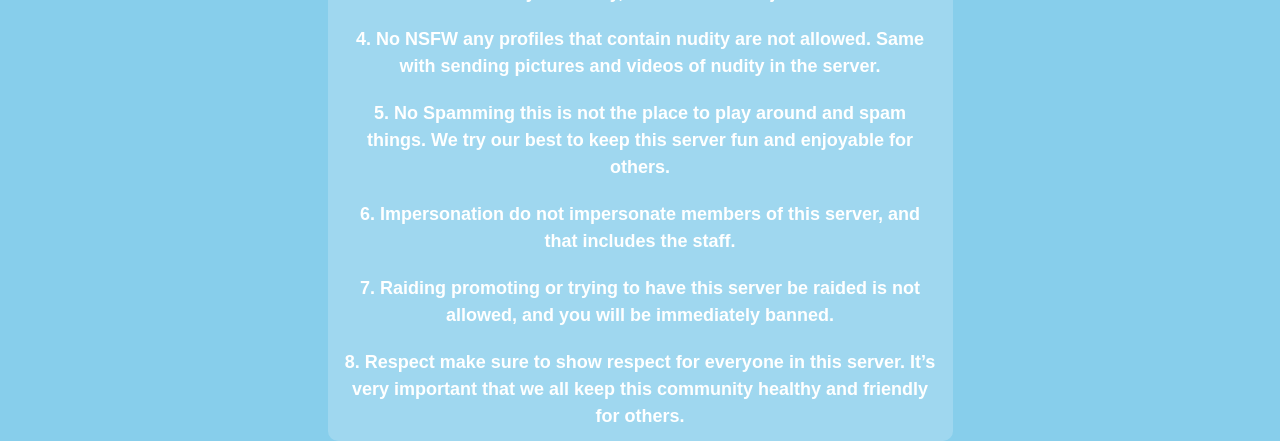
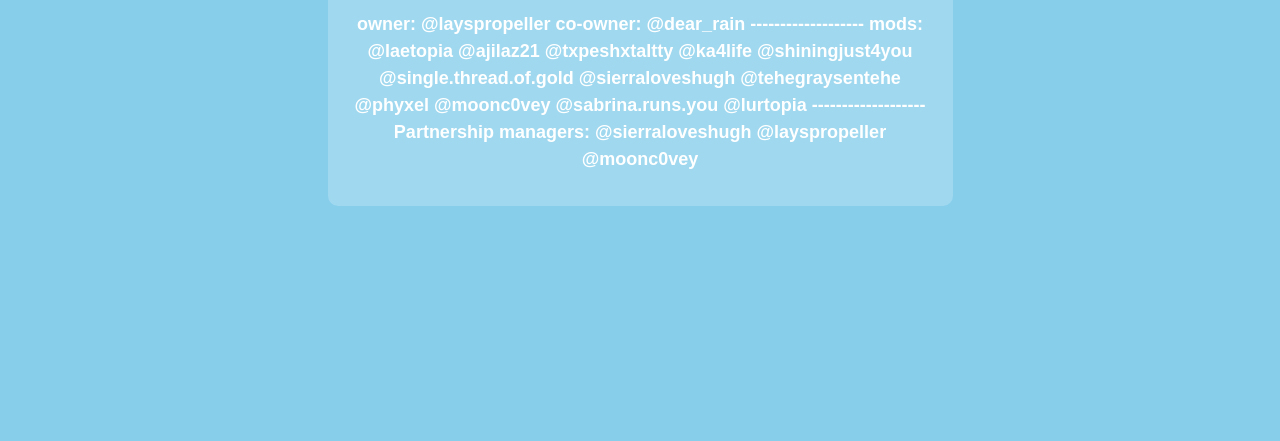
Before and after one commit to thisishowtomorrowmoves/Saturn, a plain HTML site: page staff.html in a window 1280 px wide. Shown: the part 459-900 px from the top of the page. Drawn offline with Linux system fonts and the light colour scheme.

Commit message:
Update staff.html

```diff
--- a/staff.html
+++ b/staff.html
@@ -134,17 +134,31 @@
         <!-- The info-box (text box) goes below the button -->
         <div class="info-box">
             <h1>Staff List</h1>
-            <p>1. Any acts of hate in this community will not be tolerated. And it will result in a permanent ban if you do so.</p>
-            <p>2. Follow Discord’s guidelines & terms. That includes being over the age of (13 and older.)</p>
-            <p>3. Spreading someone’s personal information is not allowed, things like house address, full name, and any other personal things. We take this very seriously, and this is not a joke to us.</p>
-            <p>4. No NSFW any profiles that contain nudity are not allowed. Same with sending pictures and videos of nudity in the server.</p>
-            <p>5. No Spamming this is not the place to play around and spam things. We try our best to keep this server fun and enjoyable for others.</p>
-            <p>6. Impersonation do not impersonate members of this server, and that includes the staff.</p>
-            <p>7. Raiding promoting or trying to have this server be raided is not allowed, and you will be immediately banned.</p>
-            <p>8. Respect make sure to show respect for everyone in this server. It’s very important that we all keep this community healthy and friendly for others.</p>
-            <p>9. Keep chat in English. In order for staff to watch over and make sure things are good. We need to keep the chat strictly in English. (Unless you’re in the International chat)</p>
-            <p>10. No roleplay for staff to watch over. We need to keep chats strictly “real” life.</p>
-            <p>11. No triggering topics talking about eating disorders, self-harm, and homophobia is not allowed. In order to keep this server healthy, we need to avoid triggering others.</p>
+            <p>
+owner:
+@layspropeller
+co-owner:
+@dear_rain
+-------------------
+mods:
+@laetopia
+@ajilaz21
+@txpeshxtaltty
+@ka4life
+@shiningjust4you
+@single.thread.of.gold
+@sierraloveshugh
+@tehegraysentehe
+@phyxel
+@moonc0vey
+@sabrina.runs.you
+@lurtopia
+-------------------
+Partnership managers:
+@sierraloveshugh
+@layspropeller
+@moonc0vey
+</p>
         </div>
     </div>
 </body>
```
